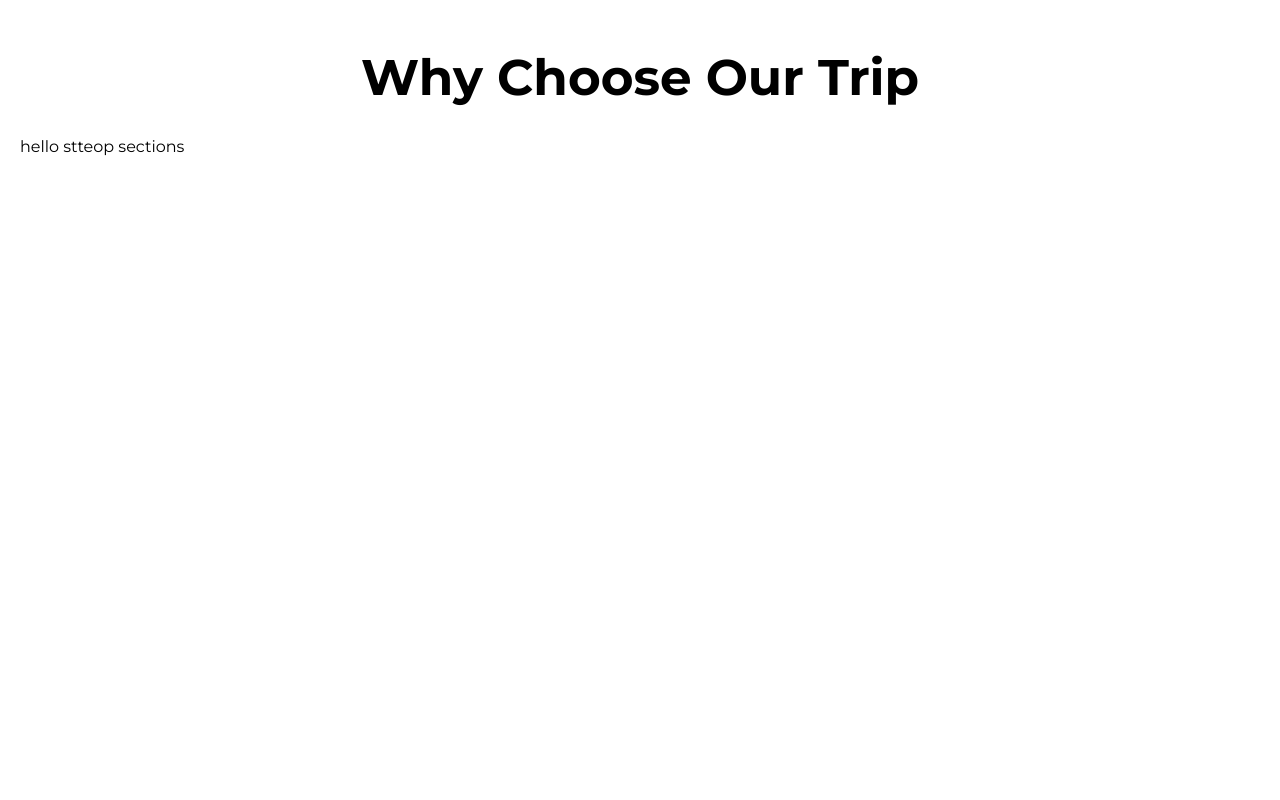
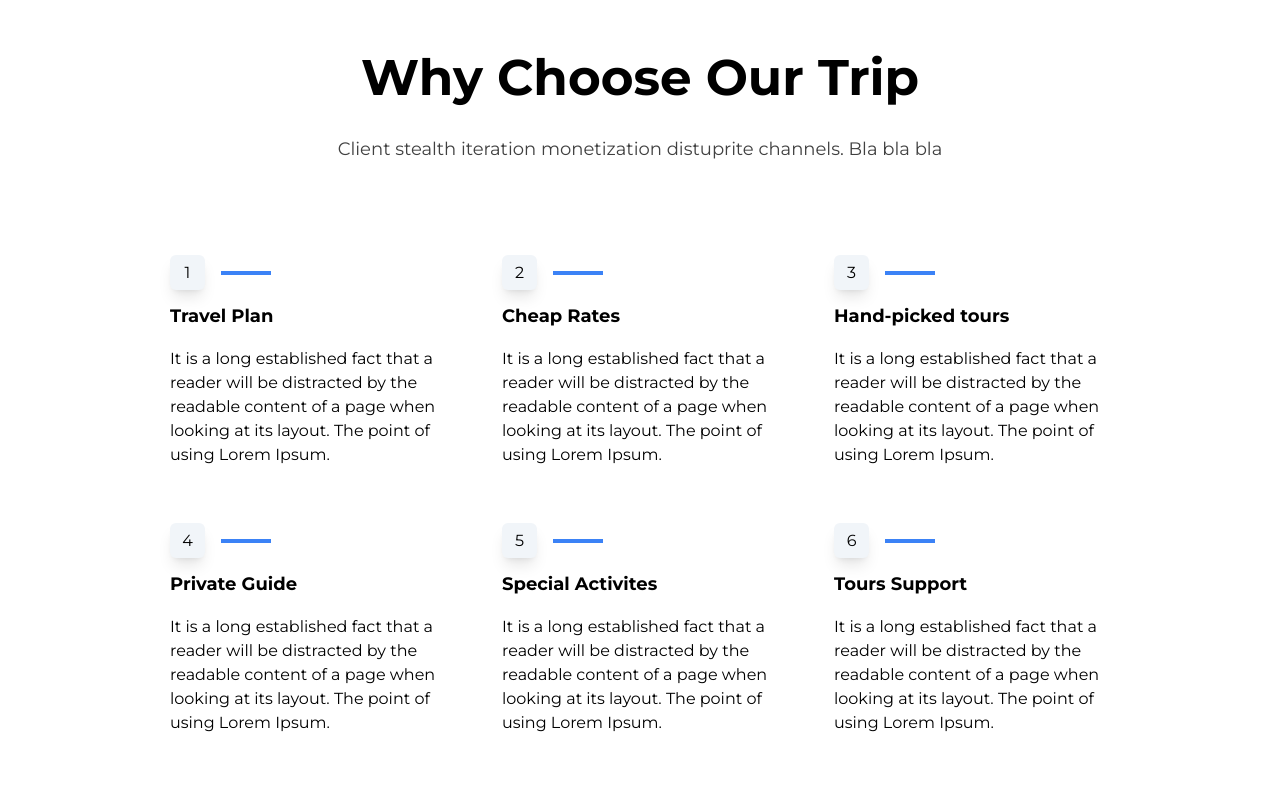
Before and after one commit to mkropidlowski/travel-portal, a Next.js app: page / in a window 1280 px wide. Shown: the part 980-1780 px from the top of the page. Built offline with nearby package versions, Linux system fonts and the light colour scheme.

Commit message:
feat: finish stepsSection

```diff
--- a/app/components/section/section.tsx
+++ b/app/components/section/section.tsx
@@ -2,10 +2,11 @@ import { FC } from "react";
 import { SectionType } from "./types";
 import Column from "./components/column";
 
-const Section: FC<SectionType> = ({ id, heading, visulContent, columnContent, shouldBeRow, className }) => {
+const Section: FC<SectionType> = ({ id, heading, visulContent, columnContent, subHeading, shouldBeRow, className }) => {
     return (
         <section className={"max-w-[1240px] h-screen m-auto flex flex-col justify-start scroll-my-16"} id={id}>
             <h2 className="text-[50px] text-center font-bold p-5">{heading}</h2>
+            <h3 className="text-lg text-center text-neutral-700">{subHeading}</h3>
             <div>
                 {columnContent ? (
                     <div>
--- a/app/components/stepsSection/stepsSection.tsx
+++ b/app/components/stepsSection/stepsSection.tsx
@@ -1,7 +1,28 @@
+import { ProcessMock } from "@/app/config/stepsBox/data";
+
 const StepsSection = () => {
     return (
-        <div>
-            <h2>hello stteop sections</h2>
+        <div className="max-w-[1140px] flex flex-wrap justify-center gap-8 mt-[80px] m-auto">
+            {ProcessMock.map((steps) => (
+                <div
+                    key={steps.stepNumber}
+                    className="w-[300px] flex flex-col hover:bg-slate-50 hover:shadow-xl p-3 rounded-xl cursor-pointer"
+                >
+                    <div className="flex flex-col items-start gap-3">
+                        <div className="w-full flex items-center gap-4">
+                            <h2 className="flex items-center justify-center rounded-md w-[35px] h-[35px] bg-slate-100 shadow-lg">
+                                {steps.stepNumber}
+                            </h2>
+                            <span className="w-[50px] h-[4px] bg-blue-500"></span>
+                        </div>
+
+                        <h2 className="h-[45px] text-lg font-semibold">{steps.title}</h2>
+                    </div>
+                    <div>
+                        <p>{steps.description}</p>
+                    </div>
+                </div>
+            ))}
         </div>
     );
 };
--- /dev/null
+++ b/app/config/stepsBox/data.tsx
@@ -0,0 +1,44 @@
+type ProcessType = {
+    stepNumber: string;
+    title: string;
+    description: string;
+};
+
+export const ProcessMock: ProcessType[] = [
+    {
+        stepNumber: "1",
+        title: "Travel Plan",
+        description:
+            "It is a long established fact that a reader will be distracted by the readable content of a page when looking at its layout. The point of using Lorem Ipsum.",
+    },
+    {
+        stepNumber: "2",
+        title: "Cheap Rates",
+        description:
+            "It is a long established fact that a reader will be distracted by the readable content of a page when looking at its layout. The point of using Lorem Ipsum.",
+    },
+    {
+        stepNumber: "3",
+        title: "Hand-picked tours",
+        description:
+            "It is a long established fact that a reader will be distracted by the readable content of a page when looking at its layout. The point of using Lorem Ipsum.",
+    },
+    {
+        stepNumber: "4",
+        title: "Private Guide",
+        description:
+            "It is a long established fact that a reader will be distracted by the readable content of a page when looking at its layout. The point of using Lorem Ipsum.",
+    },
+    {
+        stepNumber: "5",
+        title: "Special Activites",
+        description:
+            "It is a long established fact that a reader will be distracted by the readable content of a page when looking at its layout. The point of using Lorem Ipsum.",
+    },
+    {
+        stepNumber: "6",
+        title: "Tours Support",
+        description:
+            "It is a long established fact that a reader will be distracted by the readable content of a page when looking at its layout. The point of using Lorem Ipsum.",
+    },
+];
```
